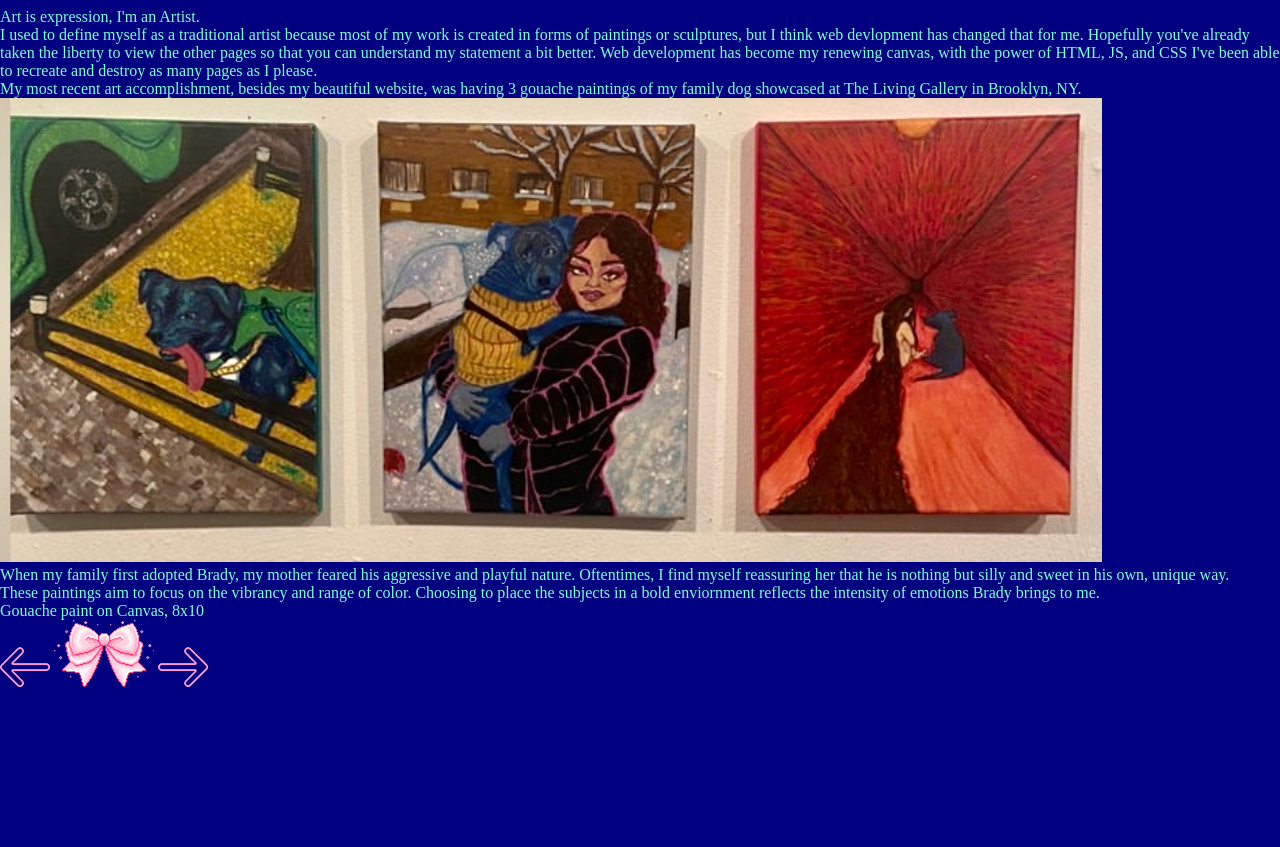
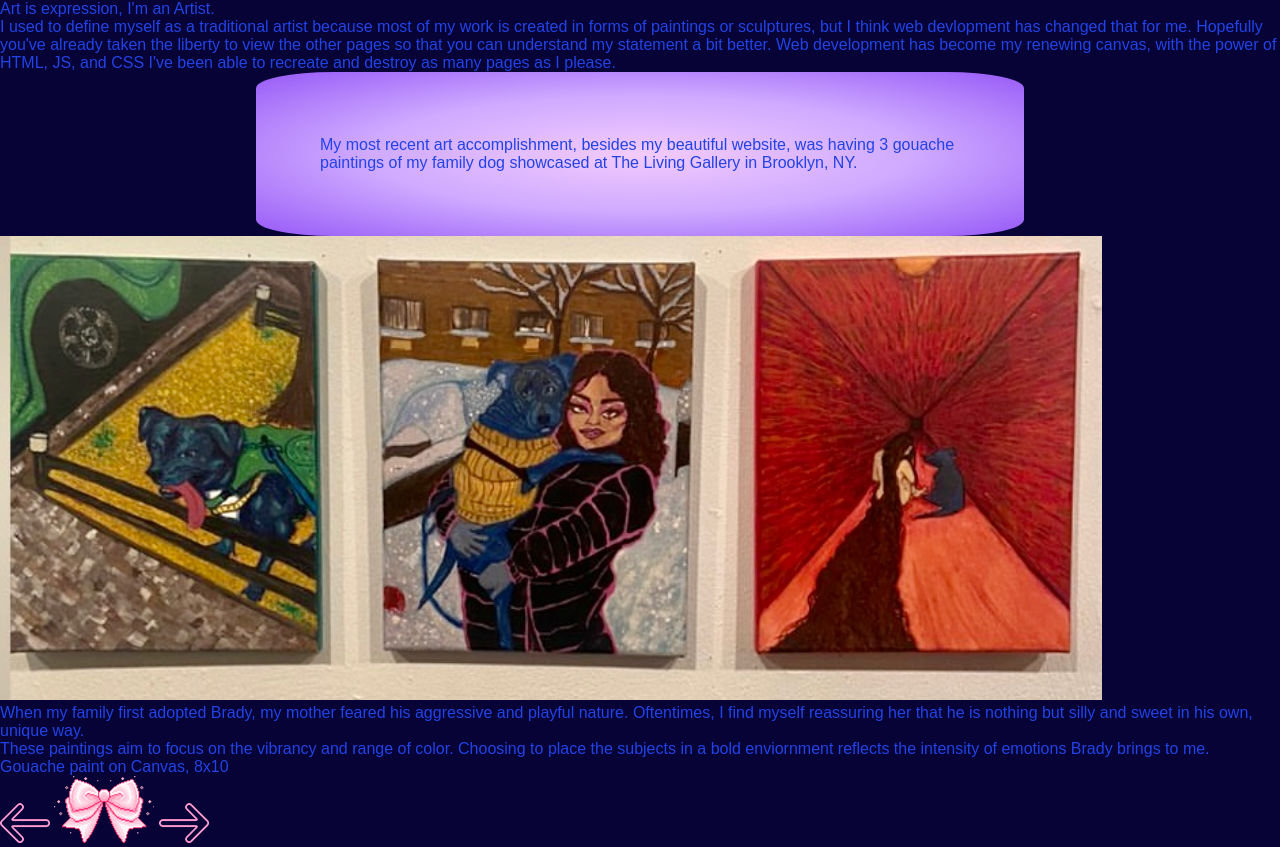
Before and after one commit to bceva/personal_website, a plain HTML site: page public_html/siteone/index.html in a window 1280 px wide. Before the commit the page ends 800 px from the top, so only its background shows below. Drawn offline with Linux system fonts and the light colour scheme.

Commit message:
minor edits to theme

```diff
--- a/public_html/siteone/who_am_i_theme.css
+++ b/public_html/siteone/who_am_i_theme.css
@@ -1,13 +1,27 @@
-body{
-    background: navy;
-    color:aquamarine;
-    margin-left: auto;
-    margin-right: auto;
+body {
+    background: #070336;
+    color:#2243e7;
+    font-family: 'Pathway Extreme', sans-serif;
+    padding: 0;
+    margin: 0;
 }
+
 #header{
 
 }
-#subheading
-#desc
-#paintings
-#control
+#subheading{}
+#desc {
+  position: relative;
+  background: radial-gradient( rgb(243, 203, 253),rgb(207, 170, 255),  rgba(150, 89, 247));
+  z-index: 200;
+  margin-left: auto;
+  margin-right: auto;
+  padding: 5%;
+  width: 50vw;
+  border-radius: 10%;
+  display: flex; /* Add flex display to arrange items horizontally */
+  flex-wrap: wrap; /* Allow items to wrap to the next line */
+}
+
+#paintings{}
+#control{}
```
Also changed, not shown: public_html/index.html (+2 -2 lines).
